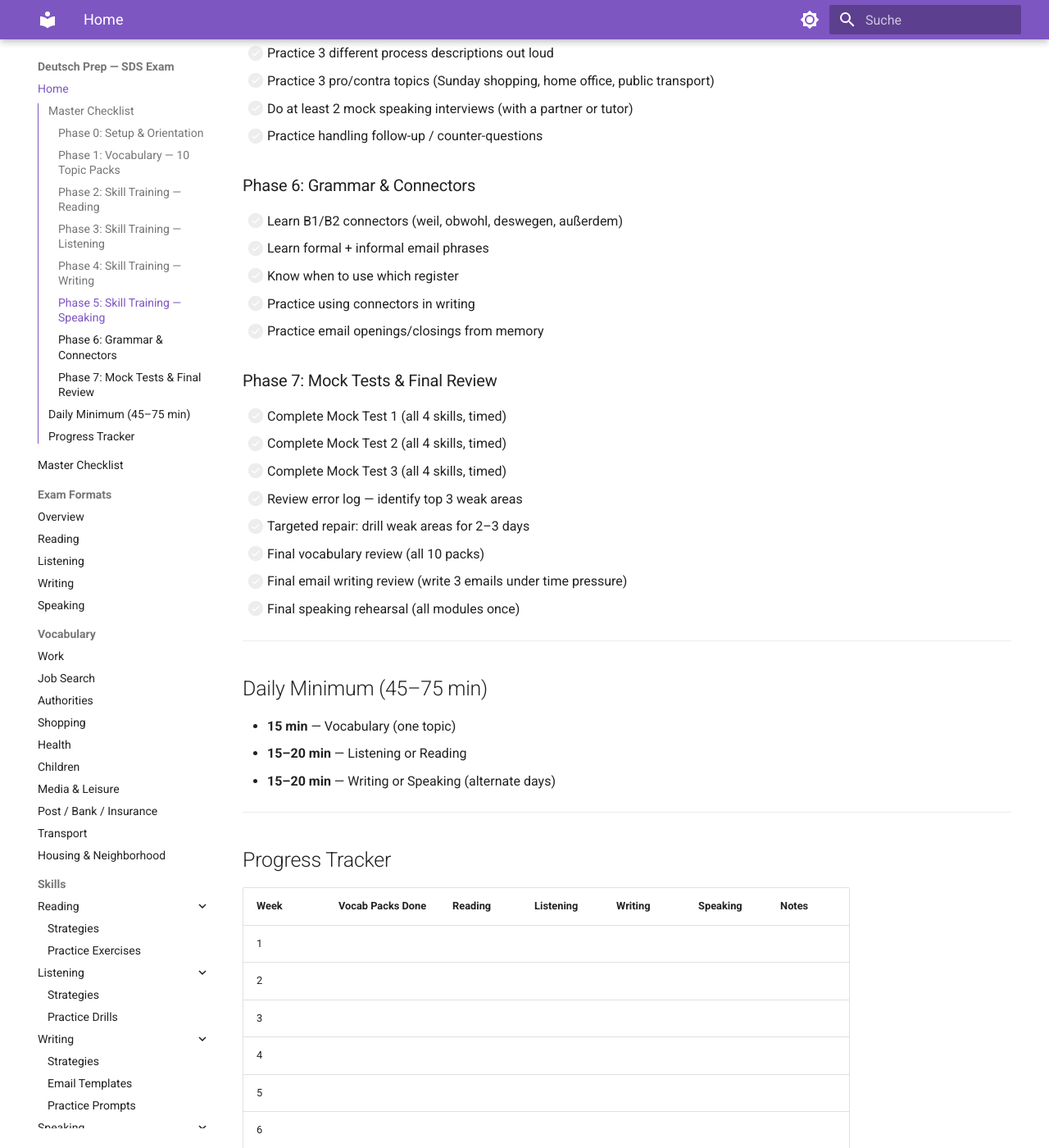
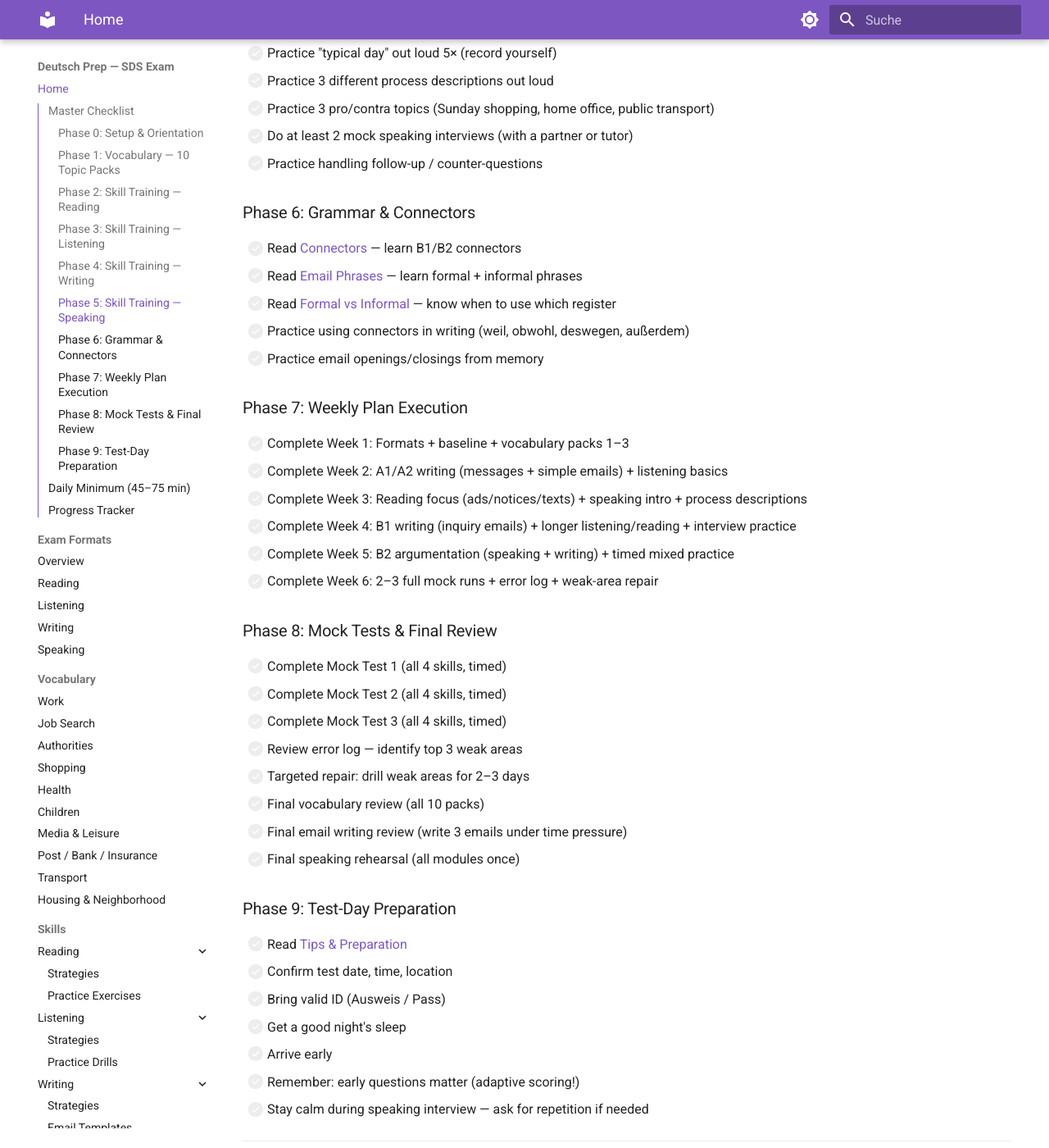
Before and after one commit to andreicap/deutsch_prep, an MkDocs documentation site: the page built from docs/index.md, in a window 1280 px wide and 1400 px high, scrolled down 2411 px. Shown: the whole window at 82% size. Built offline with MkDocs 1.6.1 and Material for MkDocs 9.7.7, drawn with Linux system fonts in a browser that asks for light colours; some of the changed text lies outside the part shown.

Commit message:
Remove Master Checklist from navigation and update index with new phases for exam preparation. Added reading and preparation tasks for speaking and grammar, and restructured weekly plan execution into detailed phases.

```diff
--- a/docs/index.md
+++ b/docs/index.md
@@ -70,6 +70,7 @@ Complete each pack (30–80 words). Review with flashcards or self-testing.
 
 ### Phase 5: Skill Training — Speaking
 
+- [ ] Read [Speaking Strategies](03-skills/speaking/strategies.md)
 - [ ] Prepare 60–90 sec self-introduction (memorize structure, not script)
 - [ ] Prepare 2–3 min "typical day" (work + free time)
 - [ ] Prepare 2–4 min process descriptions (3 different ones)
@@ -83,13 +84,22 @@ Complete each pack (30–80 words). Review with flashcards or self-testing.
 
 ### Phase 6: Grammar & Connectors
 
-- [ ] Learn B1/B2 connectors (weil, obwohl, deswegen, außerdem)
-- [ ] Learn formal + informal email phrases
-- [ ] Know when to use which register
-- [ ] Practice using connectors in writing
+- [ ] Read [Connectors](05-grammar/connectors.md) — learn B1/B2 connectors
+- [ ] Read [Email Phrases](05-grammar/email-phrases.md) — learn formal + informal phrases
+- [ ] Read [Formal vs Informal](05-grammar/formal-informal.md) — know when to use which register
+- [ ] Practice using connectors in writing (weil, obwohl, deswegen, außerdem)
 - [ ] Practice email openings/closings from memory
 
-### Phase 7: Mock Tests & Final Review
+### Phase 7: Weekly Plan Execution
+
+- [ ] Complete Week 1: Formats + baseline + vocabulary packs 1–3
+- [ ] Complete Week 2: A1/A2 writing (messages + simple emails) + listening basics
+- [ ] Complete Week 3: Reading focus (ads/notices/texts) + speaking intro + process descriptions
+- [ ] Complete Week 4: B1 writing (inquiry emails) + longer listening/reading + interview practice
+- [ ] Complete Week 5: B2 argumentation (speaking + writing) + timed mixed practice
+- [ ] Complete Week 6: 2–3 full mock runs + error log + weak-area repair
+
+### Phase 8: Mock Tests & Final Review
 
 - [ ] Complete Mock Test 1 (all 4 skills, timed)
 - [ ] Complete Mock Test 2 (all 4 skills, timed)
@@ -99,6 +109,16 @@ Complete each pack (30–80 words). Review with flashcards or self-testing.
 - [ ] Final vocabulary review (all 10 packs)
 - [ ] Final email writing review (write 3 emails under time pressure)
 - [ ] Final speaking rehearsal (all modules once)
+
+### Phase 9: Test-Day Preparation
+
+- [ ] Read [Tips & Preparation](06-test-day/test-day-tips.md)
+- [ ] Confirm test date, time, location
+- [ ] Bring valid ID (Ausweis / Pass)
+- [ ] Get a good night's sleep
+- [ ] Arrive early
+- [ ] Remember: early questions matter (adaptive scoring!)
+- [ ] Stay calm during speaking interview — ask for repetition if needed
 
 ---
 
--- a/mkdocs.yml
+++ b/mkdocs.yml
@@ -28,7 +28,6 @@ theme:
 
 nav:
   - Home: index.md
-  - Master Checklist: 00-todo/master-checklist.md
   - Exam Formats:
       - Overview: 01-exam-formats/overview.md
       - Reading: 01-exam-formats/reading-formats.md
```
Also changed, not shown: docs/00-todo/master-checklist.md (deleted, +0 -159 lines).
